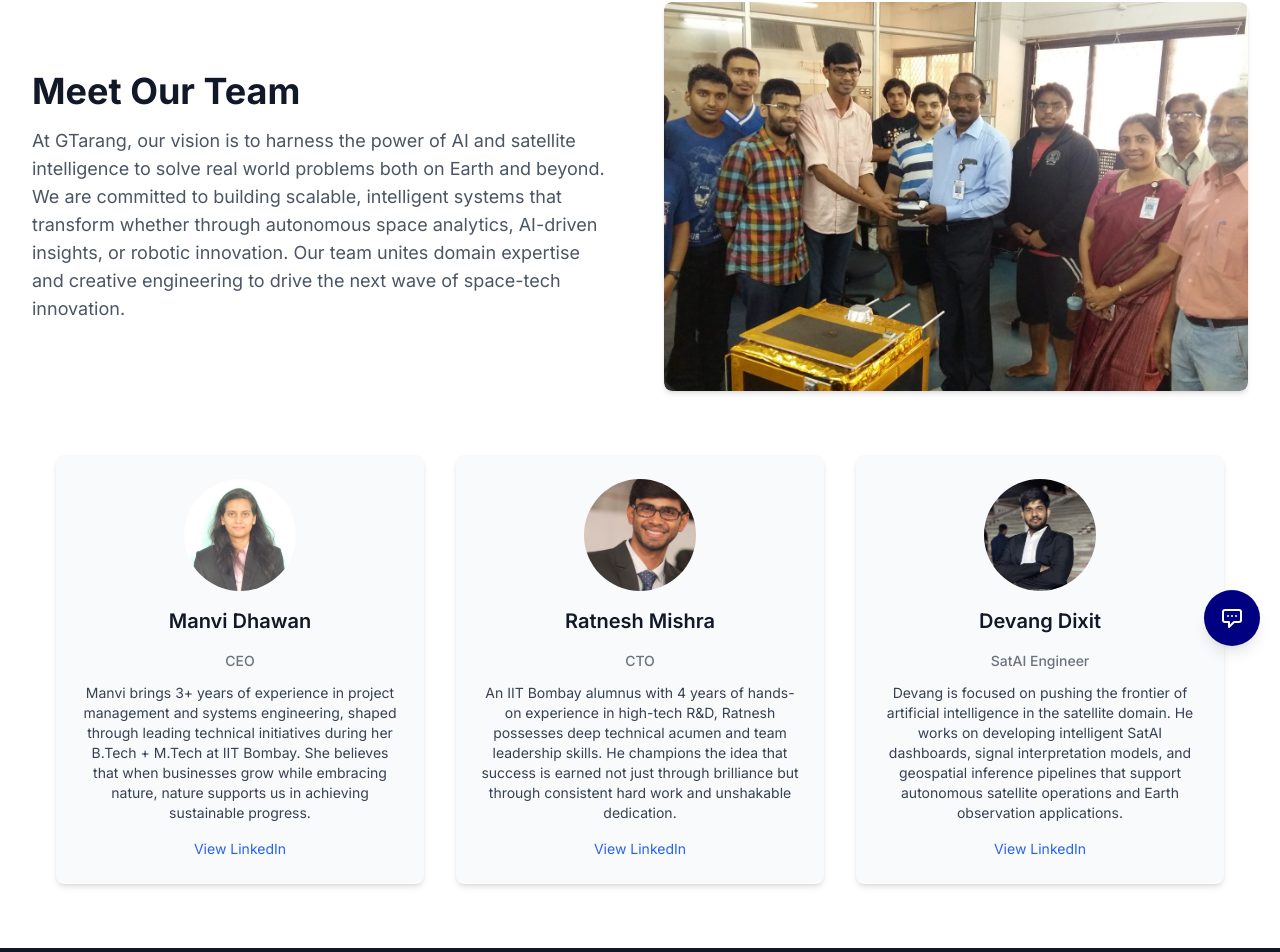
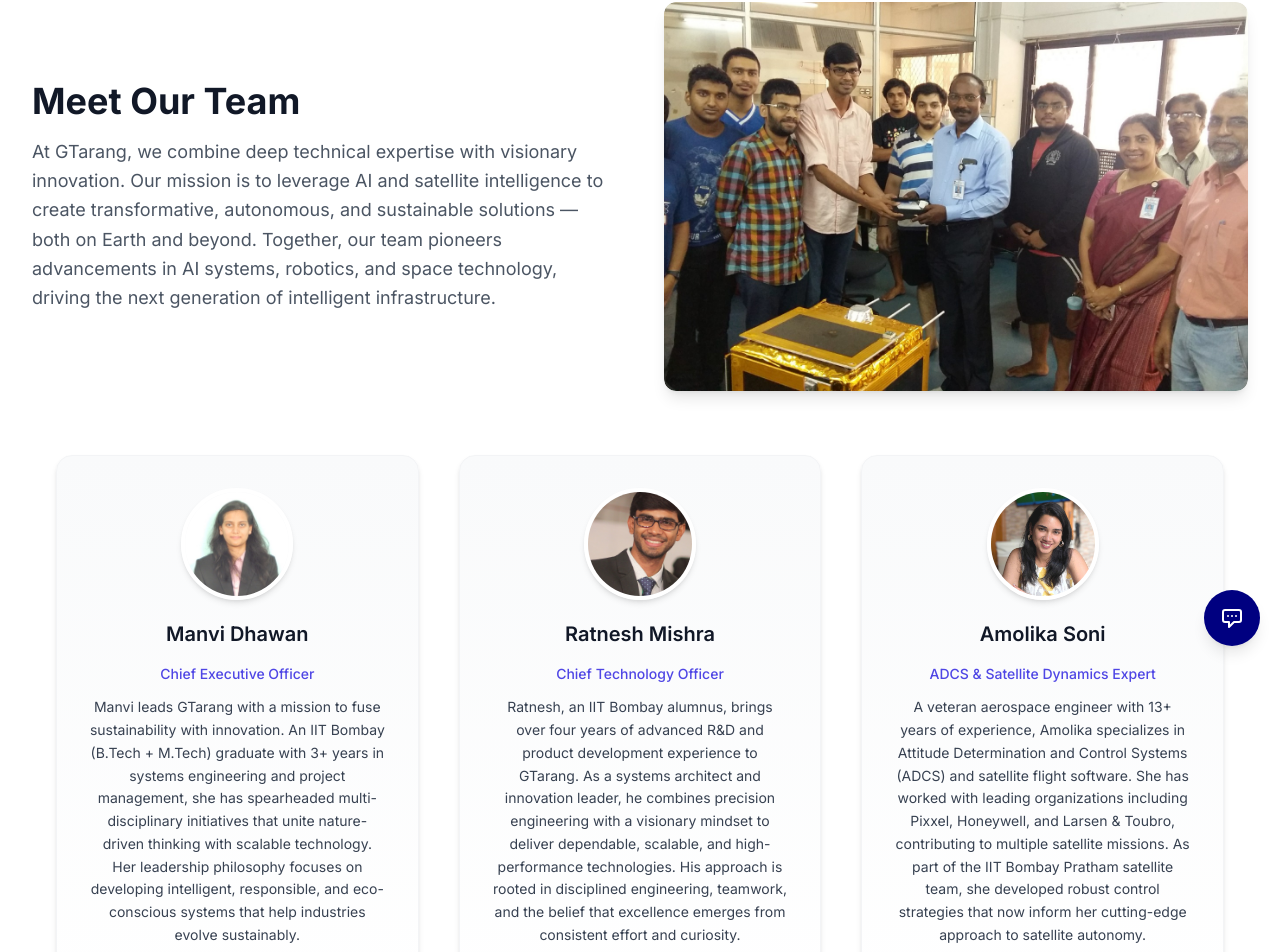
Before and after one commit to DevangDixit02/Gtarang, a Next.js app: page /team in a window 1280 px wide. Shown: the part 134-1086 px from the top of the page. Built offline with nearby package versions, Linux system fonts and the light colour scheme.

Commit message:
team updated

```diff
--- a/app/team/page.tsx
+++ b/app/team/page.tsx
@@ -7,25 +7,41 @@
 const teamMembers = [
   {
     name: 'Manvi Dhawan',
-    title: 'CEO',
+    title: 'Chief Executive Officer',
     description:
-      'Manvi brings 3+ years of experience in project management and systems engineering, shaped through leading technical initiatives during her B.Tech + M.Tech at IIT Bombay. She believes that when businesses grow while embracing nature, nature supports us in achieving sustainable progress.',
+      'Manvi leads GTarang with a mission to fuse sustainability with innovation. An IIT Bombay (B.Tech + M.Tech) graduate with 3+ years in systems engineering and project management, she has spearheaded multi-disciplinary initiatives that unite nature-driven thinking with scalable technology. Her leadership philosophy focuses on developing intelligent, responsible, and eco-conscious systems that help industries evolve sustainably.',
     image: '/images/manvi.png',
     linkedin: 'https://www.linkedin.com/in/manvidhawan/'
   },
   {
     name: 'Ratnesh Mishra',
-    title: 'CTO',
+    title: 'Chief Technology Officer',
     description:
-      'An IIT Bombay alumnus with 4 years of hands-on experience in high-tech R&D, Ratnesh possesses deep technical acumen and team leadership skills. He champions the idea that success is earned not just through brilliance but through consistent hard work and unshakable dedication.',
+      'Ratnesh, an IIT Bombay alumnus, brings over four years of advanced R&D and product development experience to GTarang. As a systems architect and innovation leader, he combines precision engineering with a visionary mindset to deliver dependable, scalable, and high-performance technologies. His approach is rooted in disciplined engineering, teamwork, and the belief that excellence emerges from consistent effort and curiosity.',
     image: '/images/ratnesh.jpg',
     linkedin: 'https://www.linkedin.com/in/ratnesh-mishra-26946179/'
   },
   {
+    name: 'Amolika Soni',
+    title: 'ADCS & Satellite Dynamics Expert',
+    description:
+      'A veteran aerospace engineer with 13+ years of experience, Amolika specializes in Attitude Determination and Control Systems (ADCS) and satellite flight software. She has worked with leading organizations including Pixxel, Honeywell, and Larsen & Toubro, contributing to multiple satellite missions. As part of the IIT Bombay Pratham satellite team, she developed robust control strategies that now inform her cutting-edge approach to satellite autonomy.',
+    image: '/images/amolika.jpg',
+    linkedin: 'https://www.linkedin.com/in/amolikasoni/'
+  },
+  {
+    name: 'Devyesh Tandon',
+    title: 'Artificial Intelligence & Machine Learning Expert',
+    description:
+      'Devyesh bridges AI, data science, and aerospace technology to design intelligent, high-impact systems. A former Qualcomm engineer, he brings 3+ years of experience in AI-driven software development along with a decade of engineering expertise. His focus lies in creating adaptive ML architectures that optimize complex processes, enhance real-time analytics, and transform how machines perceive and act within dynamic environments.',
+    image: '/images/devyesh.jpg',
+    linkedin: 'https://www.linkedin.com/in/devyesh-tandon-a6a24525/'
+  },
+  {
     name: 'Devang Dixit',
-    title: 'SatAI Engineer',
+    title: 'Satellite Artificial Intelligence Engineer',
     description:
-      'Devang is focused on pushing the frontier of artificial intelligence in the satellite domain. He works on developing intelligent SatAI dashboards, signal interpretation models, and geospatial inference pipelines that support autonomous satellite operations and Earth observation applications.',
+      'Devang leads AI integration efforts at GTarang, working on intelligent satellite analytics, geospatial inference, and signal interpretation models. His research and development focus is on SatAI — creating systems that enable autonomous satellite decision-making and real-time Earth observation. With a background in AI engineering and data systems, he is passionate about building the bridge between space technology and artificial intelligence.',
     image: '/images/devang.jpg',
     linkedin: 'https://www.linkedin.com/in/devdixit27/'
   }
@@ -49,51 +65,55 @@
 
   return (
     <div className="min-h-screen bg-white py-16 px-4 sm:px-6 lg:px-8">
+      {/* Intro Section */}
       <div className="max-w-7xl mx-auto flex flex-col lg:flex-row items-center gap-12 mb-16">
-        {/* Text Section */}
         <div className="lg:w-1/2">
           <h1 className="text-4xl font-bold text-gray-900 mb-4">Meet Our Team</h1>
-          <p className="text-lg text-gray-600">
-            At GTarang, our vision is to harness the power of AI and satellite intelligence to solve real world problems both on Earth and beyond. We are committed to building scalable, intelligent systems that transform whether through autonomous space analytics, AI-driven insights, or robotic innovation. Our team unites domain expertise and creative engineering to drive the next wave of space-tech innovation.
+          <p className="text-lg text-gray-600 leading-relaxed">
+            At GTarang, we combine deep technical expertise with visionary innovation. Our mission is to leverage AI and satellite intelligence to create transformative, autonomous, and sustainable solutions — both on Earth and beyond. Together, our team pioneers advancements in AI systems, robotics, and space technology, driving the next generation of intelligent infrastructure.
           </p>
         </div>
 
-        {/* Slideshow Section */}
-        <div className="lg:w-1/2 w-full relative rounded-lg overflow-hidden shadow-md">
+        {/* Image Slideshow */}
+        <div className="lg:w-1/2 w-full relative rounded-xl overflow-hidden shadow-lg">
           <div className="relative w-full aspect-[3/2]">
             <Image
               key={teamImages[currentImageIndex]}
               src={teamImages[currentImageIndex]}
               alt="GTarang Team"
               fill
-              className="object-cover transition-opacity duration-500 rounded-lg"
+              className="object-cover transition-all duration-700 ease-in-out rounded-xl"
             />
           </div>
         </div>
       </div>
 
       {/* Team Member Cards */}
-      <div className="max-w-7xl mx-auto grid grid-cols-1 sm:grid-cols-2 md:grid-cols-3 gap-8 px-4 sm:px-6">
+      <div className="max-w-7xl mx-auto grid grid-cols-1 sm:grid-cols-2 md:grid-cols-3 gap-10 px-4 sm:px-6">
         {teamMembers.map((member) => (
-          <div key={member.name} className="bg-gray-50 rounded-lg shadow-md p-6 text-center">
-            <Image
-              src={member.image}
-              alt={member.name}
-              width={112}
-              height={112}
-              className="mx-auto rounded-full object-cover w-24 h-24 sm:w-28 sm:h-28"
-            />
-            <h2 className="mt-4 text-xl font-semibold text-gray-900">{member.name}</h2>
-            <p className="text-sm text-gray-500 font-medium">{member.title}</p>
-            <p className="text-sm text-gray-700 mt-3">{member.description}</p>
+          <div
+            key={member.name}
+            className="group bg-gradient-to-b from-gray-50 to-white rounded-2xl shadow-md hover:shadow-xl transition-shadow duration-300 p-8 text-center border border-gray-100"
+          >
+            <div className="relative w-28 h-28 mx-auto mb-5">
+              <Image
+                src={member.image}
+                alt={member.name}
+                fill
+                className="rounded-full object-cover border-4 border-white shadow-md group-hover:scale-105 transition-transform duration-300"
+              />
+            </div>
+            <h2 className="text-xl font-semibold text-gray-900">{member.name}</h2>
+            <p className="text-sm text-indigo-600 font-medium mb-3">{member.title}</p>
+            <p className="text-sm text-gray-700 leading-relaxed">{member.description}</p>
             {member.linkedin && (
               <Link
                 href={member.linkedin}
-                className="mt-4 inline-block text-blue-600 hover:underline text-sm"
+                className="mt-4 inline-block text-blue-600 hover:text-blue-800 font-medium text-sm transition-colors duration-200"
                 target="_blank"
                 rel="noopener noreferrer"
               >
-                View LinkedIn
+                View LinkedIn →
               </Link>
             )}
           </div>
```
Also changed, not shown: public/images/amolika.jpg (added), public/images/devyesh.jpg (added).
